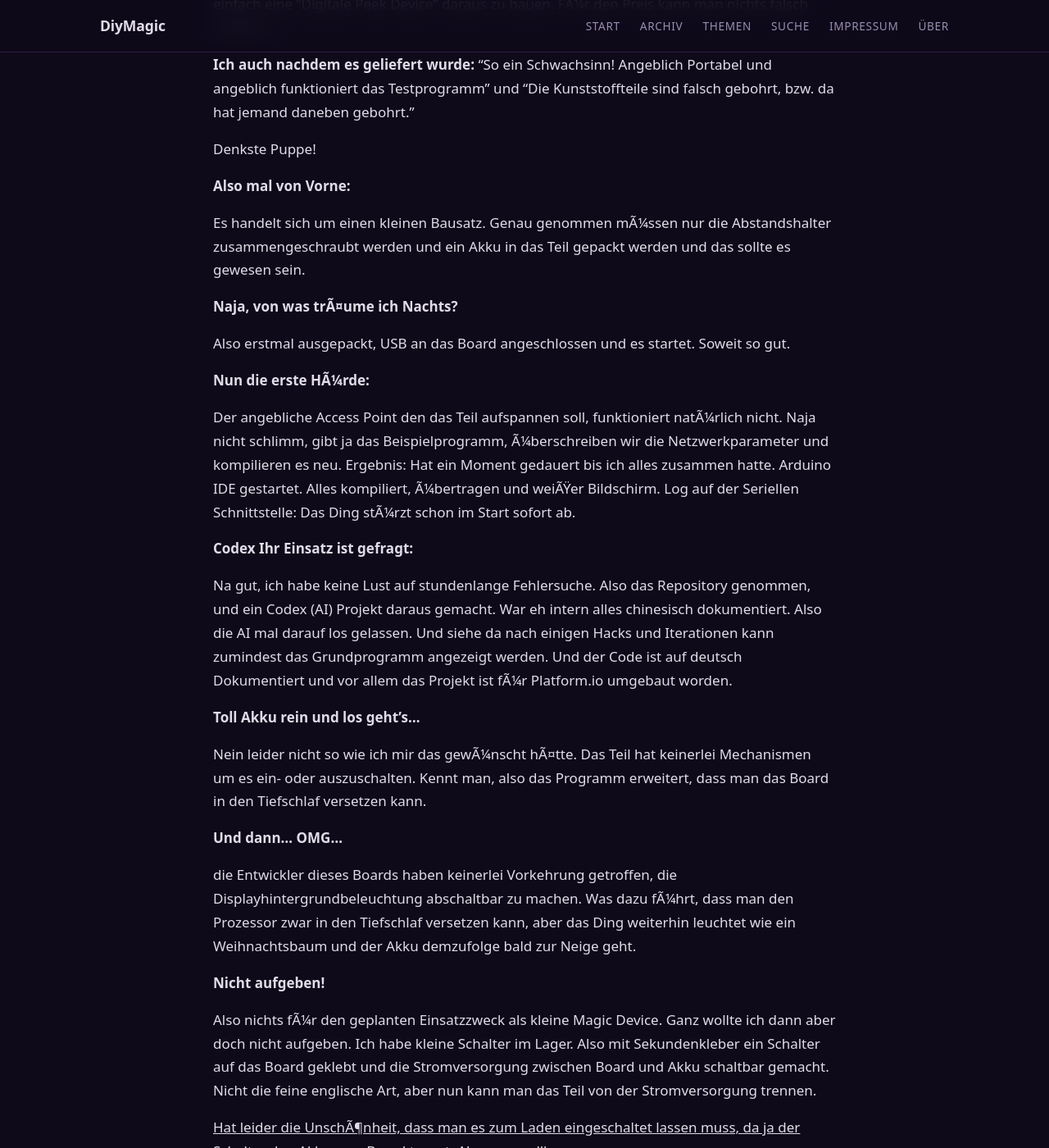
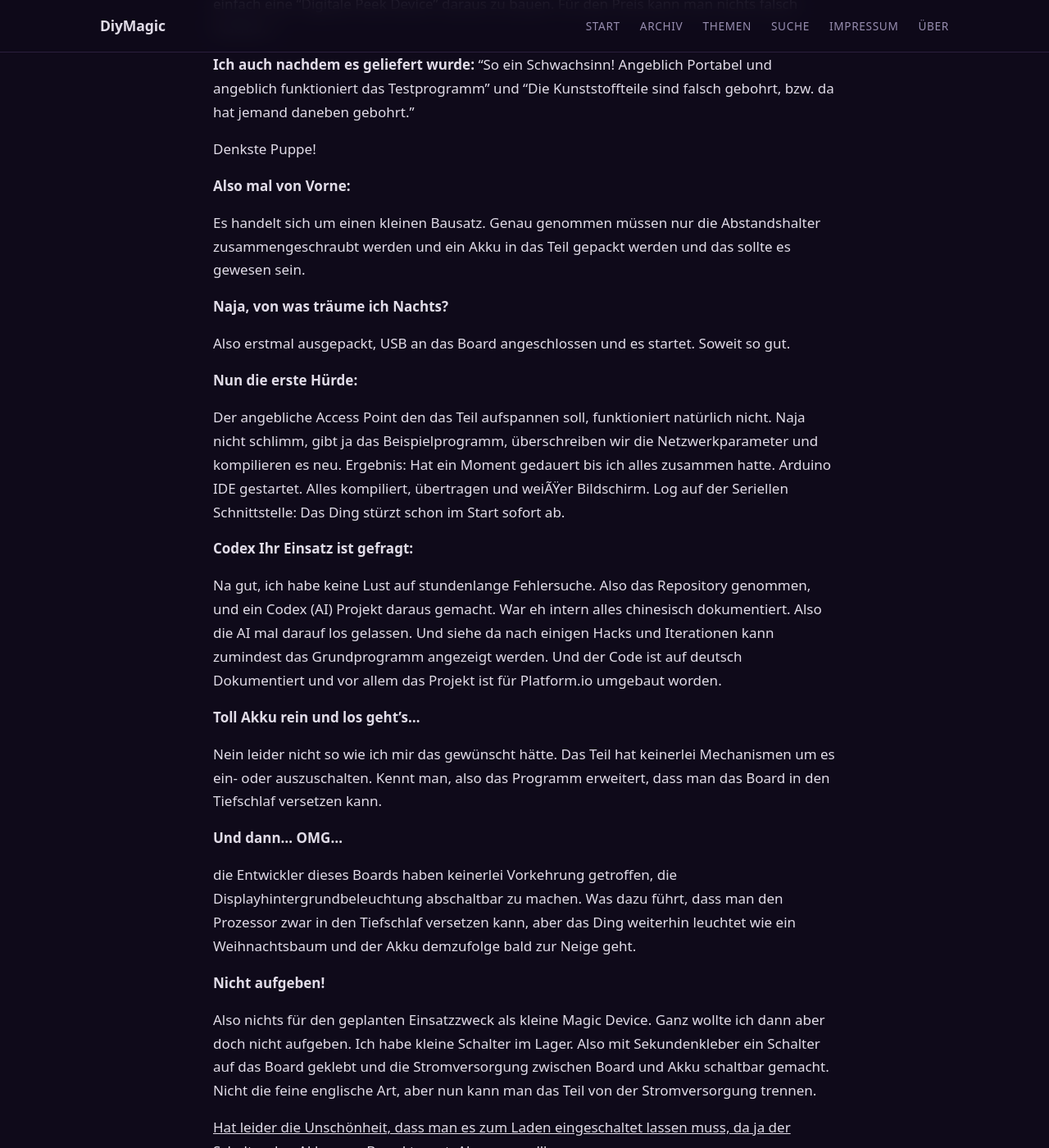
Before and after one commit to hesspet/Zauberhaft, a Jekyll site: the page built from _artikel/2026-05-16-esp32-c3-trinket.md, in a window 1280 px wide and 1400 px high, scrolled down 1064 px. Shown: the whole window at 82% size. Built offline with Jekyll 4.4.1, drawn with Linux system fonts in a browser that asks for light colours; some of the changed text lies outside the part shown.

Commit message:
Fix: Doppelte UTF-8-Codierung aller Umlaute in Artikeln behoben
Alle drei Artikel hatten flächendeckend doppelt codierte UTF-8-Umlaute (Mojibake: C3 83 C2 XX statt C3 XX). Betroffen: ä ö ü Ä Ö Ü ß. Per Byte-Level-Replace repariert. BOM und YAML-Leerzeilen ebenfalls entfernt.

```diff
--- a/_artikel/2026-05-16-esp32-c3-trinket.md
+++ b/_artikel/2026-05-16-esp32-c3-trinket.md
@@ -9,7 +9,7 @@ topics:
   - Elektronik
   - Software
   - Zauberei
-summary: "Erfahrungen mit einem ESP32-C3-Trinket als mÃ¶glicher Grundlage fÃ¼r ein kleines digitales Zauberrequisit."
+summary: "Erfahrungen mit einem ESP32-C3-Trinket als möglicher Grundlage für ein kleines digitales Zauberrequisit."
 hero:
 status: "fertig"
 difficulty:
@@ -27,7 +27,7 @@ https://de.aliexpress.com/w/wholesale-ESP32-C3-1%2C44-Zoll-Mini-Desktop-LCD-Disp
 
 ## Die Qual beginnt...
 
-**Ich**: !Klasse Preis, Akku bekommen wir auch noch rein. WÃ¤re doch ein tolles Teil um ganz einfach eine "Digitale Peek Device" daraus zu bauen. FÃ¼r den Preis kann man nichts falsch machen .!
+**Ich**: !Klasse Preis, Akku bekommen wir auch noch rein. Wäre doch ein tolles Teil um ganz einfach eine "Digitale Peek Device" daraus zu bauen. Für den Preis kann man nichts falsch machen .!
 
 **Ich auch nachdem es geliefert wurde:** "So ein Schwachsinn! Angeblich Portabel und angeblich funktioniert das Testprogramm" und "Die Kunststoffteile sind falsch gebohrt, bzw. da hat jemand daneben gebohrt."
 
@@ -35,68 +35,68 @@ Denkste Puppe!
 
 **Also mal von Vorne:**
 
-Es handelt sich um einen kleinen Bausatz. Genau genommen mÃ¼ssen nur die Abstandshalter zusammengeschraubt werden und ein Akku in das Teil gepackt werden und das sollte es gewesen sein.
+Es handelt sich um einen kleinen Bausatz. Genau genommen müssen nur die Abstandshalter zusammengeschraubt werden und ein Akku in das Teil gepackt werden und das sollte es gewesen sein.
 
-**Naja, von was trÃ¤ume ich Nachts?**
+**Naja, von was träume ich Nachts?**
 
 Also erstmal ausgepackt, USB an das Board angeschlossen und es startet. Soweit so gut.
 
-**Nun die erste HÃ¼rde:**
+**Nun die erste Hürde:**
 
-Der angebliche Access Point den das Teil aufspannen soll, funktioniert natÃ¼rlich nicht.
-Naja nicht schlimm, gibt ja das Beispielprogramm, Ã¼berschreiben wir die Netzwerkparameter und kompilieren es neu.
-Ergebnis: Hat ein Moment gedauert bis ich alles zusammen hatte. Arduino IDE gestartet. Alles kompiliert, Ã¼bertragen und weiÃŸer Bildschirm. Log auf der Seriellen Schnittstelle: Das Ding stÃ¼rzt schon im Start sofort ab.
+Der angebliche Access Point den das Teil aufspannen soll, funktioniert natürlich nicht.
+Naja nicht schlimm, gibt ja das Beispielprogramm, überschreiben wir die Netzwerkparameter und kompilieren es neu.
+Ergebnis: Hat ein Moment gedauert bis ich alles zusammen hatte. Arduino IDE gestartet. Alles kompiliert, übertragen und weiÃŸer Bildschirm. Log auf der Seriellen Schnittstelle: Das Ding stürzt schon im Start sofort ab.
 
 **Codex Ihr Einsatz ist gefragt:**
 
-Na gut, ich habe keine Lust auf stundenlange Fehlersuche. Also das Repository genommen, und ein Codex (AI) Projekt daraus gemacht. War eh intern alles chinesisch dokumentiert. Also die AI mal darauf los gelassen. Und siehe da nach einigen Hacks und Iterationen kann zumindest das Grundprogramm angezeigt werden. Und der Code ist auf deutsch Dokumentiert und vor allem das Projekt ist fÃ¼r Platform.io umgebaut worden.
+Na gut, ich habe keine Lust auf stundenlange Fehlersuche. Also das Repository genommen, und ein Codex (AI) Projekt daraus gemacht. War eh intern alles chinesisch dokumentiert. Also die AI mal darauf los gelassen. Und siehe da nach einigen Hacks und Iterationen kann zumindest das Grundprogramm angezeigt werden. Und der Code ist auf deutsch Dokumentiert und vor allem das Projekt ist für Platform.io umgebaut worden.
 
 **Toll Akku rein und los geht's...**
 
-Nein leider nicht so wie ich mir das gewÃ¼nscht hÃ¤tte. Das Teil hat keinerlei Mechanismen um es ein- oder auszuschalten. Kennt man, also das Programm erweitert, dass man das Board in den Tiefschlaf versetzen kann.
+Nein leider nicht so wie ich mir das gewünscht hätte. Das Teil hat keinerlei Mechanismen um es ein- oder auszuschalten. Kennt man, also das Programm erweitert, dass man das Board in den Tiefschlaf versetzen kann.
 
 **Und dann... OMG...**
 
-die Entwickler dieses Boards haben keinerlei Vorkehrung getroffen, die Displayhintergrundbeleuchtung abschaltbar zu machen. Was dazu fÃ¼hrt, dass man den Prozessor zwar in den Tiefschlaf versetzen kann, aber das Ding weiterhin leuchtet wie ein Weihnachtsbaum und der Akku demzufolge bald zur Neige geht.
+die Entwickler dieses Boards haben keinerlei Vorkehrung getroffen, die Displayhintergrundbeleuchtung abschaltbar zu machen. Was dazu führt, dass man den Prozessor zwar in den Tiefschlaf versetzen kann, aber das Ding weiterhin leuchtet wie ein Weihnachtsbaum und der Akku demzufolge bald zur Neige geht.
 
 **Nicht aufgeben!**
 
-Also nichts fÃ¼r den geplanten Einsatzzweck als kleine Magic Device. Ganz wollte ich dann aber doch nicht aufgeben. Ich habe kleine Schalter im Lager. Also mit Sekundenkleber ein Schalter auf das Board geklebt und die Stromversorgung zwischen Board und Akku schaltbar gemacht. Nicht die feine englische Art, aber nun kann man das Teil von der Stromversorgung trennen.
+Also nichts für den geplanten Einsatzzweck als kleine Magic Device. Ganz wollte ich dann aber doch nicht aufgeben. Ich habe kleine Schalter im Lager. Also mit Sekundenkleber ein Schalter auf das Board geklebt und die Stromversorgung zwischen Board und Akku schaltbar gemacht. Nicht die feine englische Art, aber nun kann man das Teil von der Stromversorgung trennen.
 
-<u>Hat leider die UnschÃ¶nheit, dass man es zum Laden eingeschaltet lassen muss, da ja der Schalter den Akku vom Board trennt. Aber was soll's.</u>
+<u>Hat leider die Unschönheit, dass man es zum Laden eingeschaltet lassen muss, da ja der Schalter den Akku vom Board trennt. Aber was soll's.</u>
 
 **Fazit**
 
  Das Teil ist fertig und wartet jetzt auf Programmierung
 
-Ist es ein Tipp fÃ¼r unbedarfte Zauberer um zu einem kleinen Device zu kommen. Naja, eher nicht. Ist was fÃ¼r Bastler.
+Ist es ein Tipp für unbedarfte Zauberer um zu einem kleinen Device zu kommen. Naja, eher nicht. Ist was für Bastler.
 
 # GitHub-Projekt
 
-Hier liegt das Ã¼berarbeitete Demoprogramm
+Hier liegt das überarbeitete Demoprogramm
 
 https://github.com/hesspet/ESP32C3_TRINKET
 
-Es ist ein Fork des originalen, nicht funktionsfÃ¤higen Demoprogramm des Herstellers: https://github.com/Spotpear/ESP32C3_1.44inch
+Es ist ein Fork des originalen, nicht funktionsfähigen Demoprogramm des Herstellers: https://github.com/Spotpear/ESP32C3_1.44inch
 
 * die grafische Bibliothek wurde gepatched, damit  sie funktioniert
-* die chinesischen Kommentare wurden in das Deutsche Ã¼bersetzt
-* das Projekt wurde fÃ¼r platform.io umgesetzt. Es lÃ¤sst sich nun z.B. Ã¼ber Visual Studio Code verwenden
+* die chinesischen Kommentare wurden in das Deutsche übersetzt
+* das Projekt wurde für platform.io umgesetzt. Es lässt sich nun z.B. über Visual Studio Code verwenden
 
 # Fotos aus dem Projekt
 
-* Die erste lauffÃ¤hige Ansicht
+* Die erste lauffähige Ansicht
   <img src="/assets/diy-magic/images/articles/esp32-c3-trinket/IMG-1f51f92a6e8e39d8234ef18b4a0f7b6f-V.jpg" />
 
 * Aufsicht auf das "Mainboard"
   ![](/assets/diy-magic/images/articles/esp32-c3-trinket/IMG_20260515_134041.jpg)
 
-* LÃ¤uft mit Akku
+* Läuft mit Akku
 ![](/assets/diy-magic/images/articles/esp32-c3-trinket/IMG_20260516_124122.jpg)
 
 * Trotz DeepSleep, man sieht, das die Background-Beleuchtung weiterhin aktiv ist...![IMG_20260516_124145](/assets/diy-magic/images/articles/esp32-c3-trinket/IMG_20260516_124145.jpg)
 
-* Vorbereitung der "BastellÃ¶sung": Es wird ein Schalter auf die PCB mit Sekundenkleber GEL aufgebracht und, da leider kein anderer RST Stecker vorhanden, das Kabel aufgetrennt.
+* Vorbereitung der "Bastellösung": Es wird ein Schalter auf die PCB mit Sekundenkleber GEL aufgebracht und, da leider kein anderer RST Stecker vorhanden, das Kabel aufgetrennt.
 ![IMG_20260516_184549](/assets/diy-magic/images/articles/esp32-c3-trinket/IMG_20260516_184549.jpg)
 
 * Fertig ist der Hack
```
Also changed, not shown: _artikel/2026-05-26-2026-05-26-bleprompter-smartphone-client-ein-paar-screenshots.md (+26 -26 lines), _artikel/2026-05-26-ds-prompter.md (+16 -16 lines).
